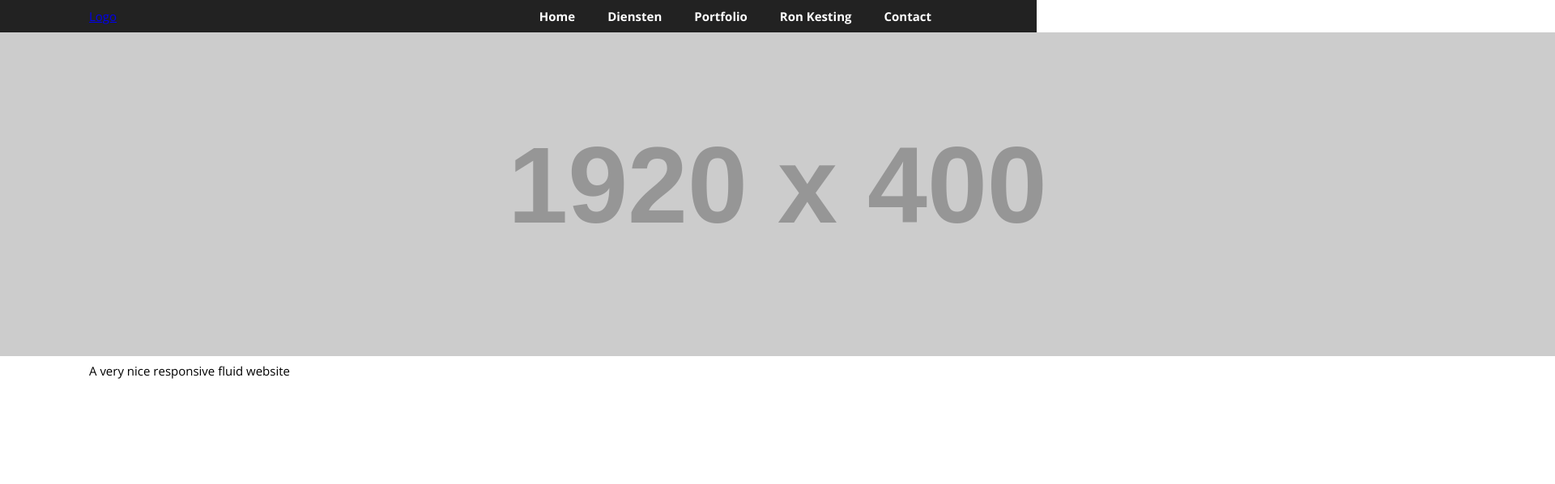
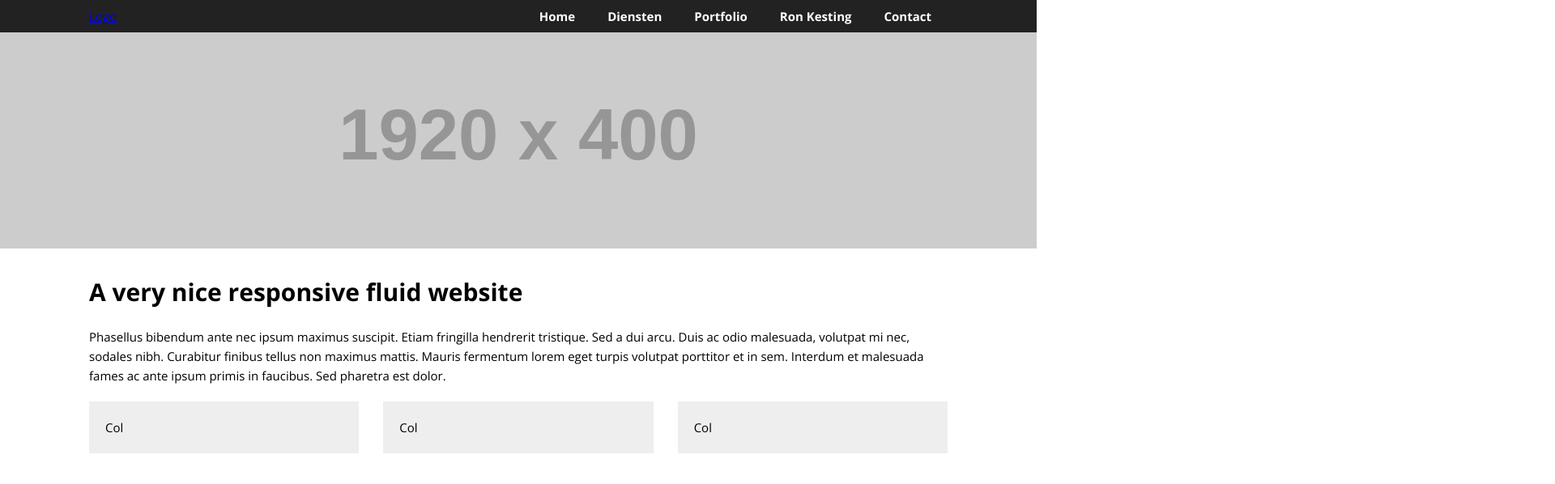
Before and after one commit to ronkesting/ronkesting.github.io, a website: page index.html in a window 1280 px wide. Shown: the whole page at 81% size, 1920 px wide, since content can reach past the window. Drawn offline with nearby package versions, Linux system fonts and the light colour scheme; placeholder pictures from the web are drawn by us.

Commit message:
made index fluid with flex

```diff
--- a/index.html
+++ b/index.html
@@ -37,11 +37,11 @@
 	<div id="container">
 		<div class="wrapper">
 			<h1>A very nice responsive fluid website</h1>
-			<p></p>
+			<p>Phasellus bibendum ante nec ipsum maximus suscipit. Etiam fringilla hendrerit tristique. Sed a dui arcu. Duis ac odio malesuada, volutpat mi nec, sodales nibh. Curabitur finibus tellus non maximus mattis. Mauris fermentum lorem eget turpis volutpat porttitor et in sem. Interdum et malesuada fames ac ante ipsum primis in faucibus. Sed pharetra est dolor.</p>
 			<div class="row">
-				<div class="col"></div>
-				<div class="col"></div>
-				<div class="col"></div>
+				<div class="col">Col</div>
+				<div class="col">Col</div>
+				<div class="col">Col</div>
 			</div>
 		</div>
 	</div>
--- a/src/styles/style.scss
+++ b/src/styles/style.scss
@@ -1,4 +1,8 @@
 $primary-color: #222;
+
+*,*:before,*:after {
+	box-sizing:border-box;
+}
 
 body {
 	font: 15px/24px 'Open Sans', sans-serif;
@@ -34,3 +38,44 @@ ul#menu {
 		}
 	}
 }
+#slideshow {
+	margin:0 0 30px;
+
+	img {
+		width:100%;
+		height:auto;
+	}
+}
+
+.row {
+	width:100%;
+	display:flex;
+
+	@media (max-width: 767px) {
+			display:block;
+	}
+
+	.col {
+		flex:1;
+		background:#eee;
+		margin:0 30px 30px 0;
+		padding:20px;
+
+		@media (max-width: 767px) {
+			width:100%;
+		}
+	}
+	.col:last-child {
+		margin-right:0;
+	}
+}
+
+h1 {
+	font-size:30px;
+	font-weight:bold;
+	margin:0 0 25px;
+	line-height:36px;
+}
+p {
+	margin:0 0 20px;
+}
```
Also changed, not shown: dist/styles/style.css, dist/styles/style.min.css.
